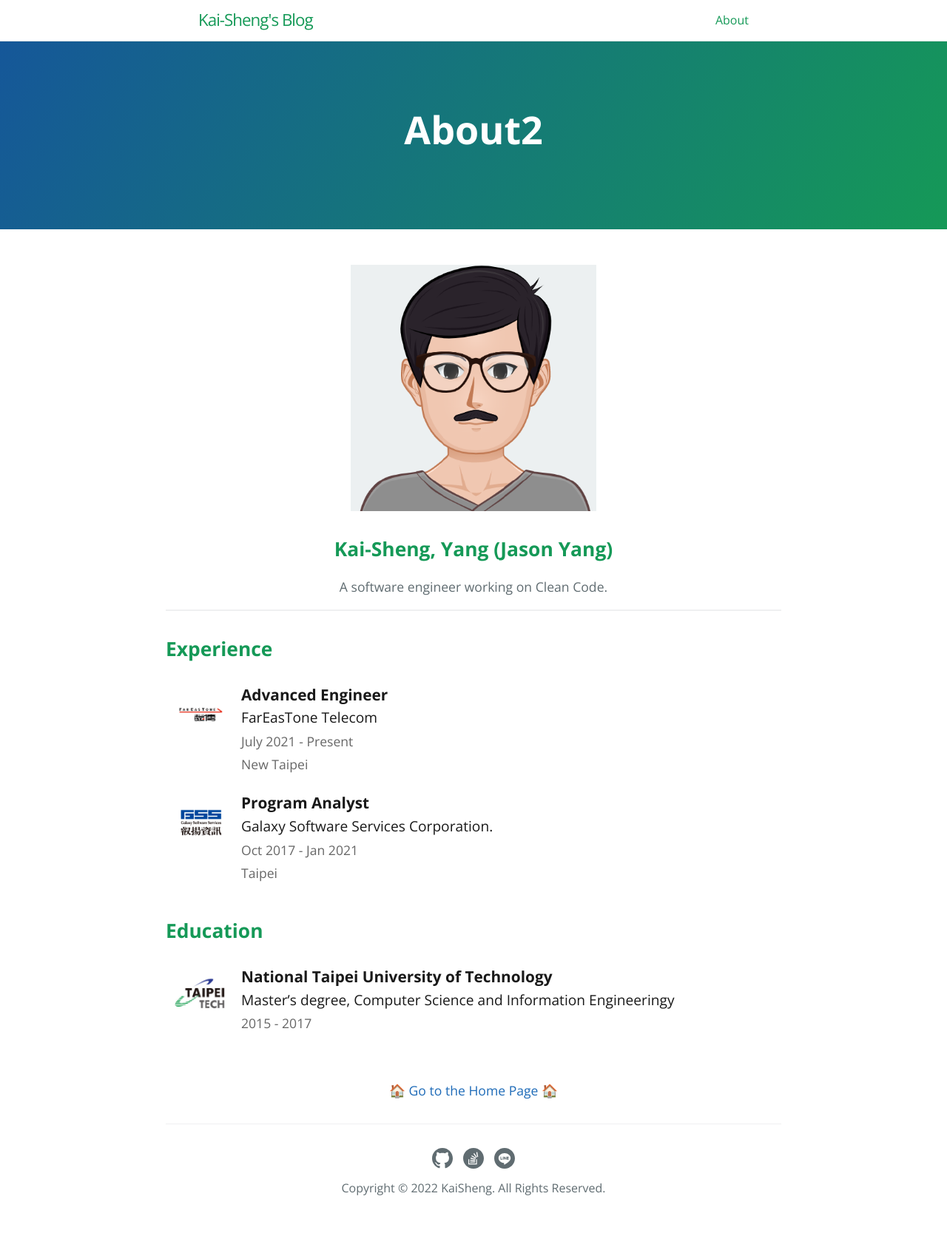
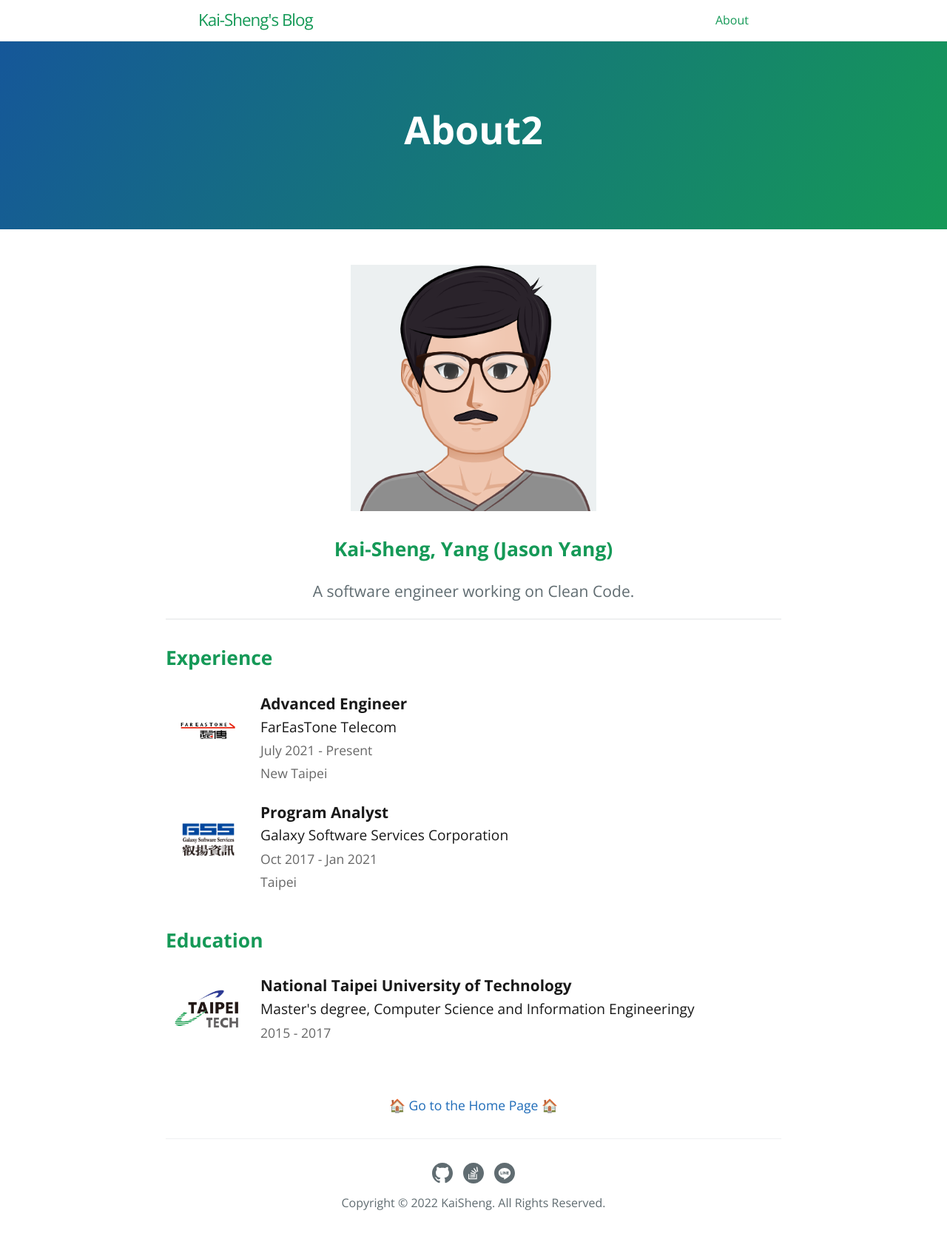
Before and after one commit to KaiSheng714/KaiSheng714.github.io, a Jekyll site: the page built from about2.html, in a window 1280 px wide. Shown: the whole page at 74% size. Built offline with Jekyll 4.4.1, drawn with Linux system fonts in a browser that asks for light colours.

Commit message:
profile2

```diff
--- a/_sass/blog/_layout.scss
+++ b/_sass/blog/_layout.scss
@@ -190,9 +190,9 @@ img[src*="size=small"] {
 .profile-section-card_image {
   -ms-flex-negative: 0;
   flex-shrink: 0;
-  margin-right: 10px;
-  width: 80px;
-  height: 80px;
+  margin-right: 16px;
+  width: 100px;
+  height: 100px;
   -webkit-box-sizing: border-box;
   box-sizing: border-box;
   background-clip: content-box;
--- a/about2.html
+++ b/about2.html
@@ -11,7 +11,7 @@ order: 0
   <p><img src="/assets/image/profile.png?style=center&amp;size=small" alt="profile"></p>
 
   <h2 style="text-align: center;"><strong>Kai-Sheng, Yang (Jason Yang)</strong></h2>
-  <p style="text-align: center;">A software engineer working on Clean Code.</p>
+  <p style="text-align: center; font-size: 1.2em;">A software engineer working on Clean Code.</p>
 
   <hr>
 
@@ -33,7 +33,7 @@ order: 0
       <img class="profile-section-card_image" alt="Galaxy Software Services Corporation" src="/assets/image/profile-gss.png">
       <div class="profile-section-card_contents">
           <p class="profile-section-card_title">Program Analyst</p>
-          <p class="profile-section-card_subtitle">Galaxy Software Services Corporation.</p>
+          <p class="profile-section-card_subtitle">Galaxy Software Services Corporation</p>
           <div class="profile-section-card_meta">
             <p>Oct 2017 - Jan 2021</p>
             <p>Taipei</p>
@@ -49,7 +49,7 @@ order: 0
       <img class="profile-section-card_image" alt="National Taipei University of Technology" src="/assets/image/profile-ntut.png">
       <div class="profile-section-card_contents">
          <p class="profile-section-card_title">National Taipei University of Technology</p>
-         <p class="profile-section-card_subtitle">Master’s degree, Computer Science and Information Engineeringy</p>
+         <p class="profile-section-card_subtitle">Master's degree, Computer Science and Information Engineeringy</p>
          <div class="profile-section-card_meta">
             <p>2015 - 2017</p>
         </div>
```
